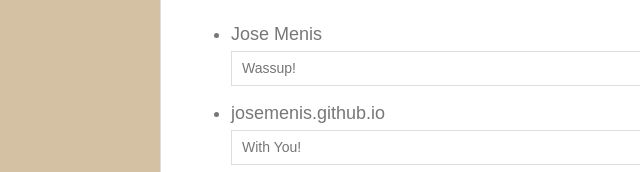
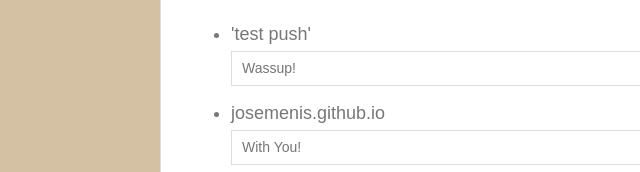
Before and after one commit to josemenis/Basic-Portfolio, a plain HTML site: page contact.html in a window 1280 px wide. Shown: the part 269-441 px from the top of the page, 0-640 px from the left. Drawn offline with Linux system fonts and the light colour scheme.

Commit message:
Update contact.html
test push from another laptop

```diff
--- a/contact.html
+++ b/contact.html
@@ -28,7 +28,7 @@
       <form id="contact-form">
         <ul>
           <li>
-            <label for="name">Jose Menis</label>
+            <label for="name">'test push'</label>
             <input type="text" id="name" name="name" placeholder="Wassup!" required="required">
           </li>
           <li>
```
